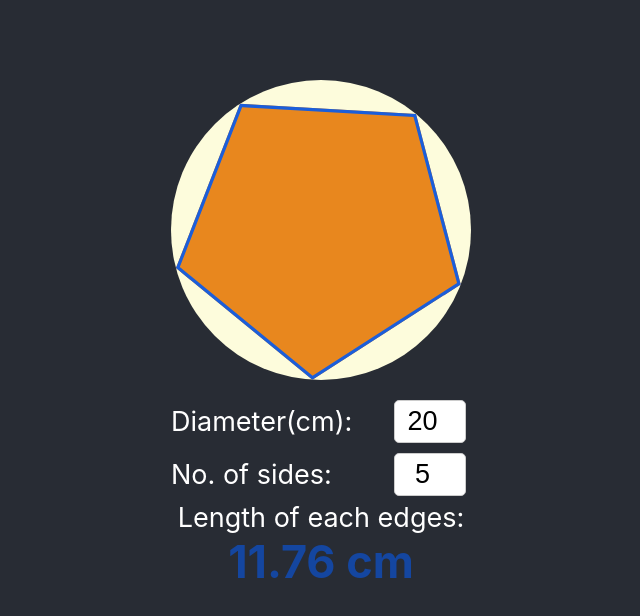
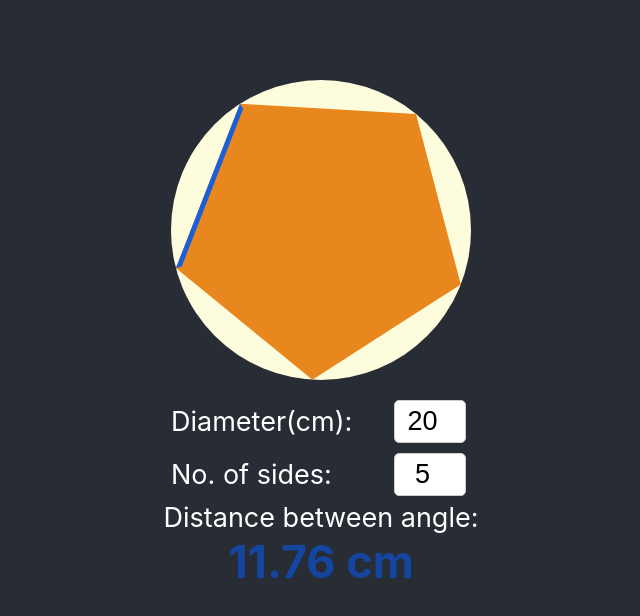
Before and after one commit to richardhsueh/angle-calculator, a React (Create React App) app: page / in a window 1280 px wide. Shown: the top 616 px of the page, without its empty margins (319-959 px from the left). Built offline with nearby package versions, Linux system fonts and the light colour scheme.

Commit message:
update content

```diff
--- a/src/App.css
+++ b/src/App.css
@@ -66,3 +66,14 @@ input {
   aspect-ratio: 1;
   background: #1B5EDA;
 }
+
+.line {
+  position: absolute;
+  top: 50%;
+  left: 50%;
+  transform: translate(-50%, -50%);
+  width: 300px;
+  aspect-ratio: 1;
+  background: #1B5EDA;
+  transition: clip-path 1s;
+}
--- a/src/App.js
+++ b/src/App.js
@@ -6,7 +6,7 @@ function App() {
   const [numOfSections, setNumOfSections] = React.useState(5);
   const [displacement, setDisplacement] = React.useState();
   const [clipPath, setClipPath] = React.useState();
-  const [borderClipPath, setBorderClipPath] = React.useState();
+  const [lineClipPath, setLineClipPath] = React.useState();
 
   function calculateDisplacement(radius, angle) {
     // Convert angle from degrees to radians
@@ -56,32 +56,29 @@ function App() {
   React.useEffect(() => {
     if (numOfSections) {
       const angle = calculateAngle(numOfSections);
-      let shape = `polygon(`;
+
+      let line = `polygon(`;
 	  	let x1,y1;
-	    let borderWidth = 4;
+	    let borderWidth = 6;
 	  	for(let i=0;i<numOfSections;i++) {
 	  		x1 = 50 + 50*Math.cos(angle + (2 * i * Math.PI)/numOfSections);
 	  		y1 = 50 + 50*Math.sin(angle + (2 * i * Math.PI)/numOfSections);
-
-	  		shape+=`${+x1.toFixed(2)}% ${+y1.toFixed(2)}%,`;
+        if (i === 0 || i === 1) {
+          line+=`${+x1.toFixed(2)}% ${+y1.toFixed(2)}%,`;
+        }
 	  	}
-	  	x1 = 50 + 50*Math.cos(angle);
-	  	y1 = 50 + 50*Math.sin(angle);
-	  	shape+=`${+x1.toFixed(2)}% ${+y1.toFixed(2)}%,`;
 
       for(let i=(numOfSections- 1);i>=0;i--) {
         x1 = `calc(${+(50 + 50*Math.cos(angle + (2 * i * Math.PI)/numOfSections)).toFixed(2)}% - ${+(borderWidth*Math.cos(angle + (2 * i * Math.PI)/numOfSections)).toFixed(2)}px)`;
         y1 = `calc(${+(50 + 50*Math.sin(angle + (2 * i * Math.PI)/numOfSections)).toFixed(2)}% - ${+(borderWidth*Math.sin(angle + (2 * i * Math.PI)/numOfSections)).toFixed(2)}px)`;
-        shape+=`${x1} ${y1},`;
+        if (i === 0 || i === 1) {
+          line+=`${x1} ${y1},`;
+        }
       }
-      x1 = `calc(${+(50 + 50*Math.cos(angle + (2 * (numOfSections- 1) * Math.PI)/numOfSections)).toFixed(2)}% - ${+(borderWidth*Math.cos(angle + (2 * (numOfSections- 1) * Math.PI)/numOfSections)).toFixed(2)}px)`;
-      y1 = `calc(${+(50 + 50*Math.sin(angle + (2 * (numOfSections- 1) * Math.PI)/numOfSections)).toFixed(2)}% - ${+(borderWidth*Math.sin(angle + (2 * (numOfSections- 1) * Math.PI)/numOfSections)).toFixed(2)}px)`;
-      shape+=`${x1} ${y1},`;
 
-
-	  	shape = shape.slice(0, -1);
-	  	shape+=`)`;
-      setBorderClipPath(shape);
+      line = line.slice(0, -1);
+      line+=`)`;
+      setLineClipPath(line);
     }
 
   }, [numOfSections]);
@@ -90,8 +87,8 @@ function App() {
       <header className="App-header">
         <div className="frame">
           <div className="box" style={{ clipPath }}></div>
-          <div className="border" style={{ clipPath: borderClipPath }}></div>
           <div className="circle"></div>
+          <div className="line" style={{ clipPath: lineClipPath }}></div>
         </div>
         <div className="inputGroup">
           <label>Diameter(cm): </label>
@@ -115,7 +112,7 @@ function App() {
           />
         </div>
 
-        <div>Length of each edges: </div>
+        <div>Distance between angle: </div>
         <span style={{fontWeight: 'bold', color: '#1446A0', fontSize: "45px"}}>{displacement} cm</span>
       </header>
     </div>
```
